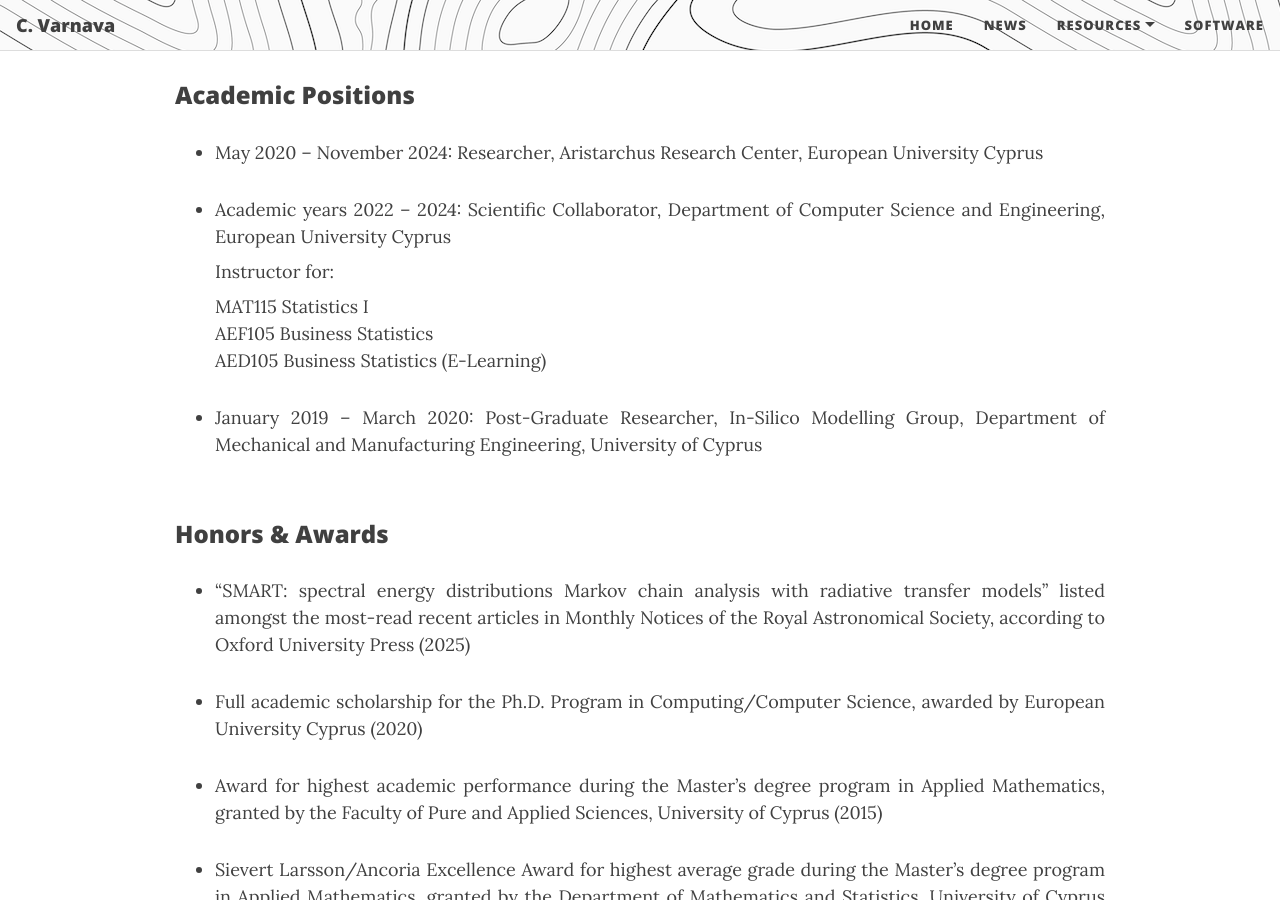
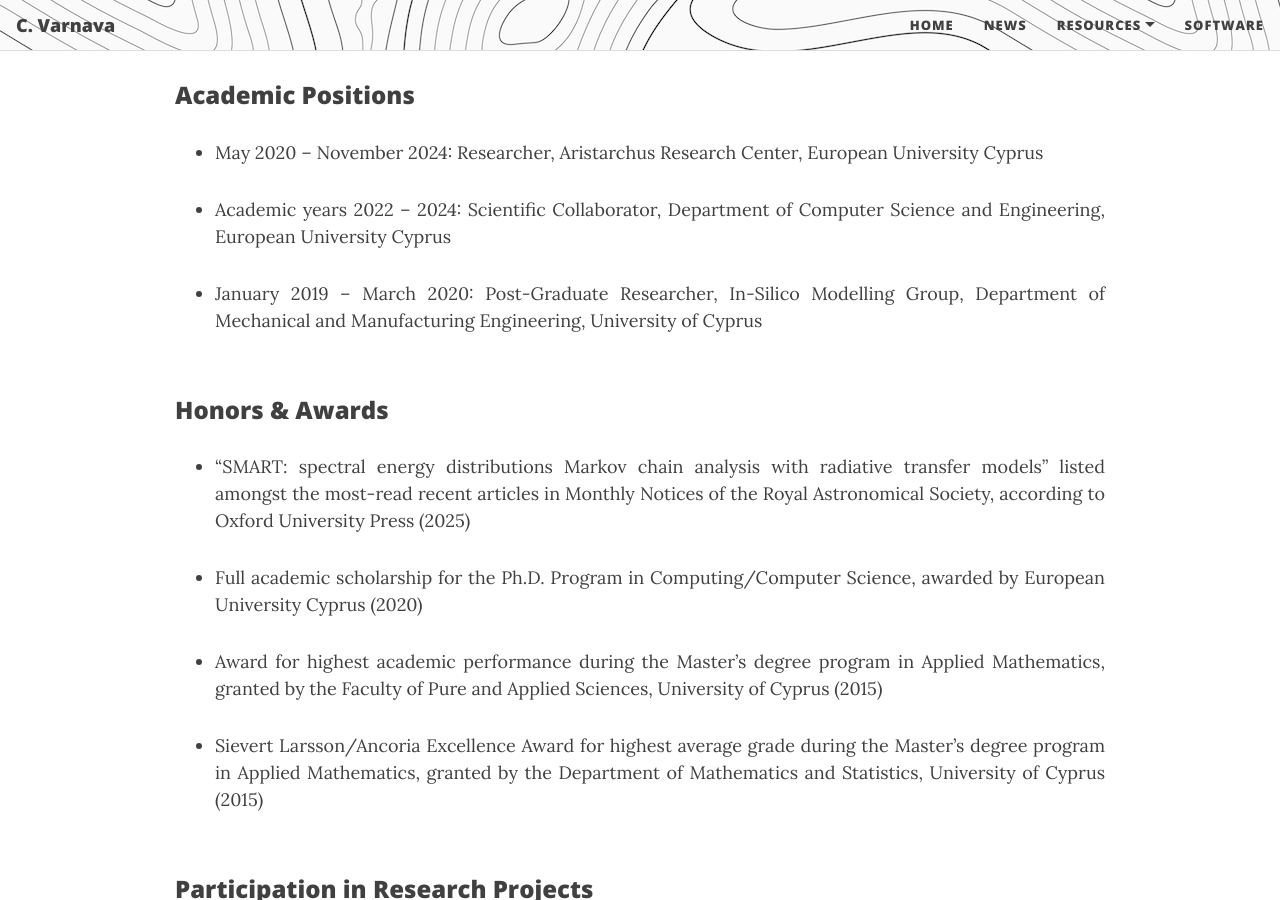
Before and after one commit to ch-var/ch-var.github.io, a Jekyll site: the page built from cv.html, in a window 1280 px wide and 900 px high, scrolled down 803 px. Built offline with Jekyll 4.4.1, drawn with Linux system fonts in a browser that asks for light colours; formulas are drawn with MathJax 3.

Commit message:
Update cv.html

```diff
--- a/cv.html
+++ b/cv.html
@@ -40,10 +40,7 @@
 <li class="responsive-margin">May 2020 – November 2024: Researcher, Aristarchus Research Center, European University Cyprus</li>
 <p></p>
 <li class="responsive-margin" style="margin-bottom: 8px;">Academic years 2022 – 2024: Scientific Collaborator, Department of Computer Science and Engineering, European University Cyprus</li>
-<p align='justify' class="responsive-margin" style="margin-top: 0px; margin-bottom: 8px;">Instructor for:</p>
-<p align='justify' class="responsive-margin" style="margin-top: 0px; margin-bottom: 0px;">MAT115 Statistics I</p>
-<p align='justify' class="responsive-margin" style="margin-top: 0px; margin-bottom: 0px;">AEF105 Business Statistics</p>
-<p align='justify' class="responsive-margin" style="margin-top: 0px;">AED105 Business Statistics (E-Learning)</p>
+<p></p>
 <li class="responsive-margin">January 2019 – March 2020: Post-Graduate Researcher, In-Silico Modelling Group, Department of Mechanical and Manufacturing Engineering, University of Cyprus</li>
 </ul>
 <br>
```
